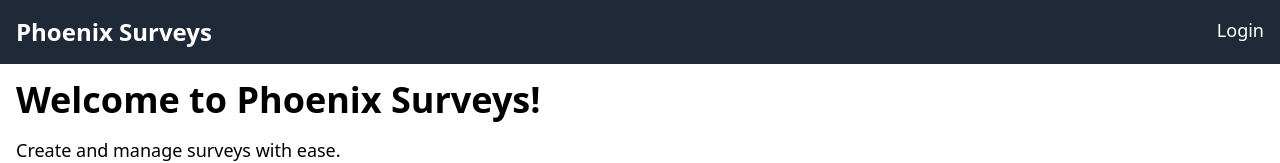
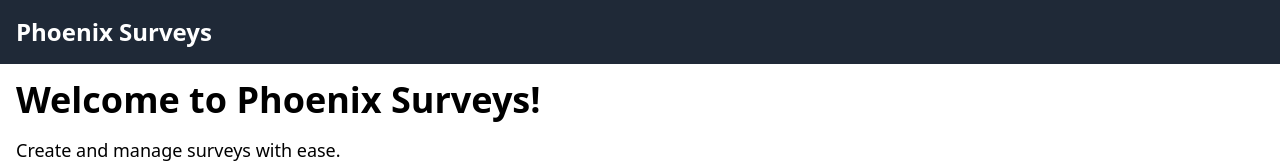
Before and after one commit to GawainCairns/Phoenix-Front, a React (Vite) app: page / in a window 1280 px wide. Shown: the top 163 px of the page. Built offline with nearby package versions, Linux system fonts and the light colour scheme.

Commit message:
feat: update footer and header components with future link placeholders; change server port to 3001

```diff
--- a/src/components/footer.jsx
+++ b/src/components/footer.jsx
@@ -5,6 +5,7 @@ export default function Footer() {
       <footer className="fixed bottom-0 w-full p-4 bg-gray-800">
         <div className="text-center text-white">
           &copy; {new Date().getFullYear()} Phoenix Surveys. All rights reserved.
+          {/* Future footer links can go here */}
         </div>
       </footer>
   );
--- a/src/components/header.jsx
+++ b/src/components/header.jsx
@@ -5,7 +5,20 @@ export default function Header() {
     <header className="fixed top-0 w-full p-4 text-white bg-gray-800">
       <div className="flex justify-between">
         <h1 className="text-2xl font-bold"><a href="/">Phoenix Surveys</a></h1>
-        <h2 className="text-lg"><a href="/login">Login</a></h2>
+        {/*
+        when user is logged in:
+        change the phoenix survey text to a home icon that links to the dashboard
+        survey icon with dropdown for creating new survey and viewing surveys
+        dropdown options:
+        - public surveys
+        - create new survey
+        - view my surveys
+        - view responses
+        profile icon with dropdown for account settings and logout
+        dropdown options:
+        - profile
+        - logout
+        */}
       </div>
     </header>
   );
--- a/vite.config.js
+++ b/vite.config.js
@@ -4,7 +4,7 @@ import react from '@vitejs/plugin-react'
 export default defineConfig({
   plugins: [react()],
   server: {
-    port: 3000,
+    port: 3001,
     open: true
   }
 })
```
Also changed, not shown: src/pages/auth/admindashboard.tsx (+11 -0 lines), src/pages/auth/dashboard.tsx (+10 -0 lines).
